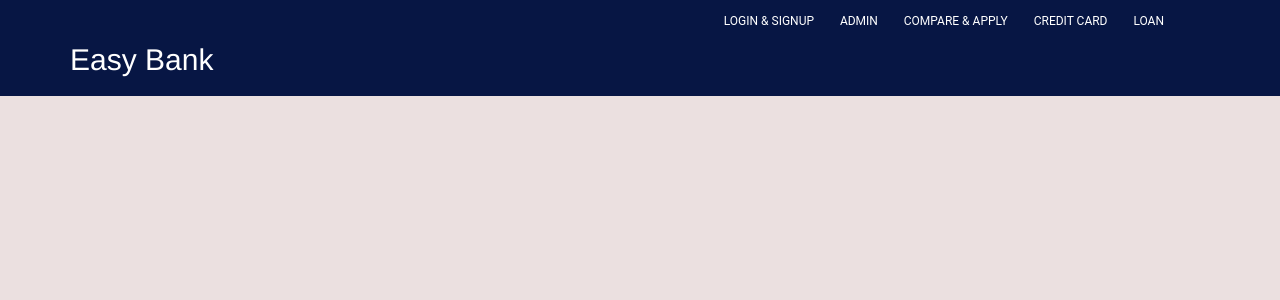
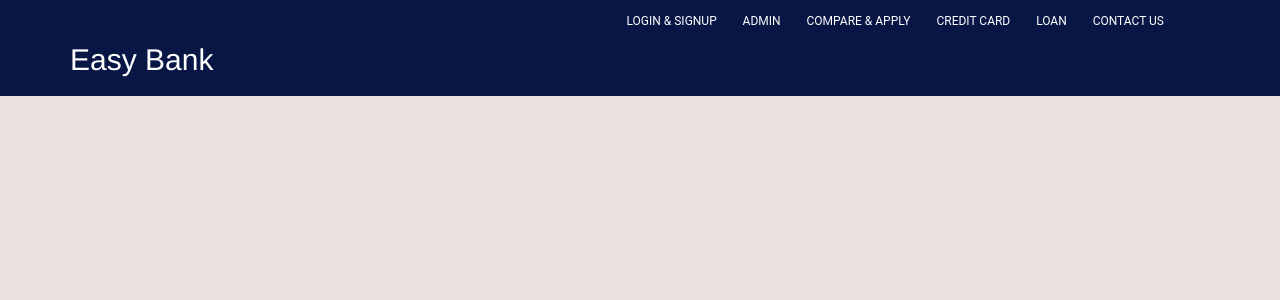
Before and after one commit to Arshad360/Easy-Bank, a Django app: page / in a window 1280 px wide. Shown: the top 300 px of the page. Run offline with Django 3.2, Linux system fonts and the light colour scheme; some libraries are stand-ins or nearby versions.

Commit message:
Update navbar.html

```diff
--- a/Code/Easy_bank/Templates/Easy_bank_app/navbar.html
+++ b/Code/Easy_bank/Templates/Easy_bank_app/navbar.html
@@ -179,6 +179,7 @@ r-links {
                         <li class="profile-li"><a class="profile-links" href="/educationloan">EDUCATION LOAN</a></li>
                     </ul>
                 </li>
+                <li class="upper-links"><a class="links" href="/contactus">CONTACT US</a></li>
             </ul>
         </div>
         <div class="row row2">
```
